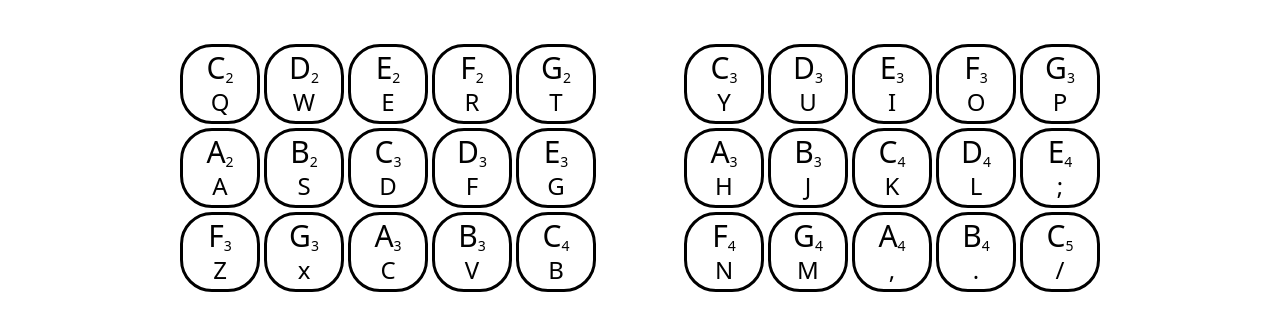
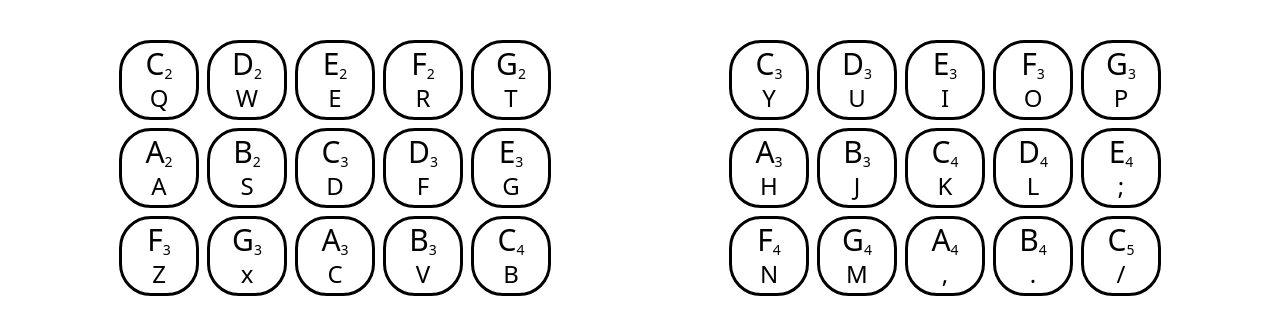
Before and after one commit to manystarsapart/skysynth-mobile, a website: page index.html in a window 1280 px wide. Drawn offline with Linux system fonts and the light colour scheme; no server answers.

Commit message:
fix: spacing around notes

```diff
--- a/index.html
+++ b/index.html
@@ -3,7 +3,7 @@
 <head>
     <meta charset="UTF-8">
     <meta name="viewport" content="width=device-width, initial-scale=1.0, maximum-scale=1.0, user-scalable=no">
-    <meta name="theme-color" content="#000000">
+    <meta name="theme-color" content="#DAF0F7">
     <link rel="manifest" href="/manifest.json">
 
     <meta property="og:title" content="SkySynth">
@@ -62,7 +62,7 @@
     <div class="w-48 h-3 bg-gray-200 rounded-full overflow-hidden">
         <div id="loading-progress" class="h-full bg-[#588157] transition-all duration-200" style="width: 0%"></div>
     </div>
-    <div id="loading-status" class="mt-4 text-lg">Initializing audio engine...</div>
+    <div id="loading-status" class="mt-4 text-lg">initialising audio engine...</div>
 </div>
 
 
@@ -71,93 +71,93 @@
 <main id="main-content" class="-z-10 touch-none">
 
 
-    <div class="w-full gap-20 flex flex-row items-center justify-center"> <!-- note visual guides-->
-        <div id="notes-div-left" class="grid grid-cols-5 gap-1 p-1 text-3xl">
-            <div id="q" class="keyboard-key flex flex-col items-center justify-center p-2 rounded-4xl border-3 text-center h-20 w-20 min-w-20 bg-white/80">
+    <div class="w-full flex flex-row justify-around"> <!-- note visual guides-->
+        <div id="notes-div-left" class="grid grid-cols-5 gap-2 text-3xl pr-5">
+            <div id="q" class="keyboard-key flex flex-col items-center justify-center rounded-4xl border-3 text-center h-20 w-20 min-w-20 bg-white/80">
                 <div>
                     C<sub class="text-sm">2</sub>
                 </div>
                 <span class="text-2xl">Q</span>
             </div>
-            <div id="w" class="keyboard-key flex flex-col items-center justify-center p-2 rounded-4xl border-3 text-center h-20 w-20 min-w-20 bg-white/80">
+            <div id="w" class="keyboard-key flex flex-col items-center justify-center rounded-4xl border-3 text-center h-20 w-20 min-w-20 bg-white/80">
                 <div>
                     D<sub class="text-sm">2</sub>
                 </div>
                 <span class="text-2xl">W</span>
             </div>
-            <div id="e" class="keyboard-key flex flex-col items-center justify-center p-2 rounded-4xl border-3 text-center h-20 w-20 min-w-20 bg-white/80">
+            <div id="e" class="keyboard-key flex flex-col items-center justify-center rounded-4xl border-3 text-center h-20 w-20 min-w-20 bg-white/80">
                 <div>
                     E<sub class="text-sm">2</sub>
                 </div>
                 <span class="text-2xl">E</span>
             </div>
-            <div id="r" class="keyboard-key flex flex-col items-center justify-center p-2 rounded-4xl border-3 text-center h-20 w-20 min-w-20 bg-white/80">
+            <div id="r" class="keyboard-key flex flex-col items-center justify-center rounded-4xl border-3 text-center h-20 w-20 min-w-20 bg-white/80">
                 <div>
                     F<sub class="text-sm">2</sub>
                 </div>
                 <span class="text-2xl">R</span>
             </div>
-            <div id="t" class="keyboard-key flex flex-col items-center justify-center p-2 rounded-4xl border-3 text-center h-20 w-20 min-w-20 bg-white/80">
+            <div id="t" class="keyboard-key flex flex-col items-center justify-center rounded-4xl border-3 text-center h-20 w-20 min-w-20 bg-white/80">
                 <div>
                     G<sub class="text-sm">2</sub>
                 </div>
                 <span class="text-2xl">T</span>
             </div>
-            <div id="a" class="keyboard-key flex flex-col items-center justify-center p-2 rounded-4xl border-3 text-center h-20 w-20 min-w-20 bg-white/80">
+            <div id="a" class="keyboard-key flex flex-col items-center justify-center rounded-4xl border-3 text-center h-20 w-20 min-w-20 bg-white/80">
                 <div>
                     A<sub class="text-sm">2</sub>
                 </div>
                 <span class="text-2xl">A</span>
             </div>
-            <div id="s" class="keyboard-key flex flex-col items-center justify-center p-2 rounded-4xl border-3 text-center h-20 w-20 min-w-20 bg-white/80">
+            <div id="s" class="keyboard-key flex flex-col items-center justify-center rounded-4xl border-3 text-center h-20 w-20 min-w-20 bg-white/80">
                 <div>
                     B<sub class="text-sm">2</sub>
                 </div>
                 <span class="text-2xl">S</span>
             </div>
-            <div id="d" class="keyboard-key flex flex-col items-center justify-center p-2 rounded-4xl border-3 text-center h-20 w-20 min-w-20 bg-white/80">
+            <div id="d" class="keyboard-key flex flex-col items-center justify-center rounded-4xl border-3 text-center h-20 w-20 min-w-20 bg-white/80">
                 <div>
                     C<sub class="text-sm">3</sub>
                 </div>
                 <span class="text-2xl">D</span>
             </div>
-            <div id="f" class="keyboard-key flex flex-col items-center justify-center p-2 rounded-4xl border-3 text-center h-20 w-20 min-w-20 bg-white/80">
+            <div id="f" class="keyboard-key flex flex-col items-center justify-center rounded-4xl border-3 text-center h-20 w-20 min-w-20 bg-white/80">
                 <div>
                     D<sub class="text-sm">3</sub>
                 </div>
                 <span class="text-2xl">F</span>
             </div>
-            <div id="g" class="keyboard-key flex flex-col items-center justify-center p-2 rounded-4xl border-3 text-center h-20 w-20 min-w-20 bg-white/80">
+            <div id="g" class="keyboard-key flex flex-col items-center justify-center rounded-4xl border-3 text-center h-20 w-20 min-w-20 bg-white/80">
                 <div>
                     E<sub class="text-sm">3</sub>
                 </div>
                 <span class="text-2xl">G</span>
             </div>
-            <div id="z" class="keyboard-key flex flex-col items-center justify-center p-2 rounded-4xl border-3 text-center h-20 w-20 min-w-20 bg-white/80">
+            <div id="z" class="keyboard-key flex flex-col items-center justify-center rounded-4xl border-3 text-center h-20 w-20 min-w-20 bg-white/80">
                 <div>
                     F<sub class="text-sm">3</sub>
                 </div>
                 <span class="text-2xl">Z</span>
             </div>
-            <div id="x" class="keyboard-key flex flex-col items-center justify-center p-2 rounded-4xl border-3 text-center h-20 w-20 min-w-20 bg-white/80">
+            <div id="x" class="keyboard-key flex flex-col items-center justify-center rounded-4xl border-3 text-center h-20 w-20 min-w-20 bg-white/80">
                 <div>
                     G<sub class="text-sm">3</sub>
                 </div>
                 <span class="text-2xl">x</span>
             </div>
-            <div id="c" class="keyboard-key flex flex-col items-center justify-center p-2 rounded-4xl border-3 text-center h-20 w-20 min-w-20 bg-white/80">
+            <div id="c" class="keyboard-key flex flex-col items-center justify-center rounded-4xl border-3 text-center h-20 w-20 min-w-20 bg-white/80">
                 <div>
                     A<sub class="text-sm">3</sub>
                 </div>
                 <span class="text-2xl">C</span>
             </div>
-            <div id="v" class="keyboard-key flex flex-col items-center justify-center p-2 rounded-4xl border-3 text-center h-20 w-20 min-w-20 bg-white/80">
+            <div id="v" class="keyboard-key flex flex-col items-center justify-center rounded-4xl border-3 text-center h-20 w-20 min-w-20 bg-white/80">
                 <div>
                     B<sub class="text-sm">3</sub>
                 </div>
                 <span class="text-2xl">V</span>
             </div>
-            <div id="b" class="keyboard-key flex flex-col items-center justify-center p-2 rounded-4xl border-3 text-center h-20 w-20 min-w-20 bg-white/80">
+            <div id="b" class="keyboard-key flex flex-col items-center justify-center rounded-4xl border-3 text-center h-20 w-20 min-w-20 bg-white/80">
                 <div>
                     C<sub class="text-sm">4</sub>
                 </div>
@@ -170,92 +170,92 @@
             A B C D E
             F G A B C
             -->
-        <div id="notes-div-right" class="grid grid-cols-5 gap-1 p-1 text-3xl">
-            <div id="y" class="keyboard-key flex flex-col items-center justify-center p-2 rounded-4xl border-3 text-center h-20 w-20 min-w-20 bg-white/80">
+        <div id="notes-div-right" class="grid grid-cols-5 gap-2 text-3xl">
+            <div id="y" class="keyboard-key flex flex-col items-center justify-center rounded-4xl border-3 text-center h-20 w-20 min-w-20 bg-white/80">
                 <div>
                     C<sub class="text-sm">3</sub>
                 </div>
                 <span class="text-2xl">Y</span>
             </div>
-            <div id="u" class="keyboard-key flex flex-col items-center justify-center p-2 rounded-4xl border-3 text-center h-20 w-20 min-w-20 bg-white/80">
+            <div id="u" class="keyboard-key flex flex-col items-center justify-center rounded-4xl border-3 text-center h-20 w-20 min-w-20 bg-white/80">
                 <div>
                     D<sub class="text-sm">3</sub>
                 </div>
                 <span class="text-2xl">U</span>
             </div>
-            <div id="i" class="keyboard-key flex flex-col items-center justify-center p-2 rounded-4xl border-3 text-center h-20 w-20 min-w-20 bg-white/80">
+            <div id="i" class="keyboard-key flex flex-col items-center justify-center rounded-4xl border-3 text-center h-20 w-20 min-w-20 bg-white/80">
                 <div>
                     E<sub class="text-sm">3</sub>
                 </div>
                 <span class="text-2xl">I</span>
             </div>
-            <div id="o" class="keyboard-key flex flex-col items-center justify-center p-2 rounded-4xl border-3 text-center h-20 w-20 min-w-20 bg-white/80">
+            <div id="o" class="keyboard-key flex flex-col items-center justify-center rounded-4xl border-3 text-center h-20 w-20 min-w-20 bg-white/80">
                 <div>
                     F<sub class="text-sm">3</sub>
                 </div>
                 <span class="text-2xl">O</span>
             </div>
-            <div id="p" class="keyboard-key flex flex-col items-center justify-center p-2 rounded-4xl border-3 text-center h-20 w-20 min-w-20 bg-white/80">
+            <div id="p" class="keyboard-key flex flex-col items-center justify-center rounded-4xl border-3 text-center h-20 w-20 min-w-20 bg-white/80">
                 <div>
                     G<sub class="text-sm">3</sub>
                 </div>
                 <span class="text-2xl">P</span>
             </div>
-            <div id="h" class="keyboard-key flex flex-col items-center justify-center p-2 rounded-4xl border-3 text-center h-20 w-20 min-w-20 bg-white/80">
+            <div id="h" class="keyboard-key flex flex-col items-center justify-center rounded-4xl border-3 text-center h-20 w-20 min-w-20 bg-white/80">
                 <div>
                     A<sub class="text-sm">3</sub>
                 </div>
                 <span class="text-2xl">H</span>
             </div>
-            <div id="j" class="keyboard-key flex flex-col items-center justify-center p-2 rounded-4xl border-3 text-center h-20 w-20 min-w-20 bg-white/80">
+            <div id="j" class="keyboard-key flex flex-col items-center justify-center rounded-4xl border-3 text-center h-20 w-20 min-w-20 bg-white/80">
                 <div>
                     B<sub class="text-sm">3</sub>
                 </div>
                 <span class="text-2xl">J</span>
             </div>
-            <div id="k" class="keyboard-key flex flex-col items-center justify-center p-2 rounded-4xl border-3 text-center h-20 w-20 min-w-20 bg-white/80">
+            <div id="k" class="keyboard-key flex flex-col items-center justify-center rounded-4xl border-3 text-center h-20 w-20 min-w-20 bg-white/80">
                 <div>
                     C<sub class="text-sm">4</sub>
                 </div>
                 <span class="text-2xl">K</span>
             </div>
-            <div id="l" class="keyboard-key flex flex-col items-center justify-center p-2 rounded-4xl border-3 text-center h-20 w-20 min-w-20 bg-white/80">
+            <div id="l" class="keyboard-key flex flex-col items-center justify-center rounded-4xl border-3 text-center h-20 w-20 min-w-20 bg-white/80">
                 <div>
                     D<sub class="text-sm">4</sub>
                 </div>
                 <span class="text-2xl">L</span>
             </div>
-            <div id=";" class="keyboard-key flex flex-col items-center justify-center p-2 rounded-4xl border-3 text-center h-20 w-20 min-w-20 bg-white/80">
+            <div id=";" class="keyboard-key flex flex-col items-center justify-center rounded-4xl border-3 text-center h-20 w-20 min-w-20 bg-white/80">
                 <div>
                     E<sub class="text-sm">4</sub>
                 </div>
                 <span class="text-2xl">;</span>
             </div>
-            <div id="n" class="keyboard-key flex flex-col items-center justify-center p-2 rounded-4xl border-3 text-center h-20 w-20 min-w-20 bg-white/80">
+            <div id="n" class="keyboard-key flex flex-col items-center justify-center rounded-4xl border-3 text-center h-20 w-20 min-w-20 bg-white/80">
                 <div>
                     F<sub class="text-sm">4</sub>
                 </div>
                 <span class="text-2xl">N</span>
             </div>
-            <div id="m" class="keyboard-key flex flex-col items-center justify-center p-2 rounded-4xl border-3 text-center h-20 w-20 min-w-20 bg-white/80">
+            <div id="m" class="keyboard-key flex flex-col items-center justify-center rounded-4xl border-3 text-center h-20 w-20 min-w-20 bg-white/80">
                 <div>
                     G<sub class="text-sm">4</sub>
                 </div>
                 <span class="text-2xl">M</span>
             </div>
-            <div id="," class="keyboard-key flex flex-col items-center justify-center p-2 rounded-4xl border-3 text-center h-20 w-20 min-w-20 bg-white/80">
+            <div id="," class="keyboard-key flex flex-col items-center justify-center rounded-4xl border-3 text-center h-20 w-20 min-w-20 bg-white/80">
                 <div>
                     A<sub class="text-sm">4</sub>
                 </div>
                 <span class="text-2xl">,</span>
             </div>
-            <div id="." class="keyboard-key flex flex-col items-center justify-center p-2 rounded-4xl border-3 text-center h-20 w-20 min-w-20 bg-white/80">
+            <div id="." class="keyboard-key flex flex-col items-center justify-center rounded-4xl border-3 text-center h-20 w-20 min-w-20 bg-white/80">
                 <div>
                     B<sub class="text-sm">4</sub>
                 </div>
                 <span class="text-2xl">.</span>
             </div>
-            <div id="/" class="keyboard-key flex flex-col items-center justify-center p-2 rounded-4xl border-3 text-center h-20 w-20 min-w-20 bg-white/80">
+            <div id="/" class="keyboard-key flex flex-col items-center justify-center rounded-4xl border-3 text-center h-20 w-20 min-w-20 bg-white/80">
                 <div>
                     C<sub class="text-sm">5</sub>
                 </div>
--- a/scripts/main.js
+++ b/scripts/main.js
@@ -27,7 +27,7 @@ document.addEventListener("DOMContentLoaded", () => {
         Tone.start(),
         new Promise(resolve => setTimeout(resolve, 2000)) // audio: max 2s
     ]).then(() => {
-        loadingStatus.textContent = "Ready!";
+        loadingStatus.textContent = "ready!";
         finishLoading();
     });
 
```
Also changed, not shown: CHANGELOG.md, styles/output.css.
